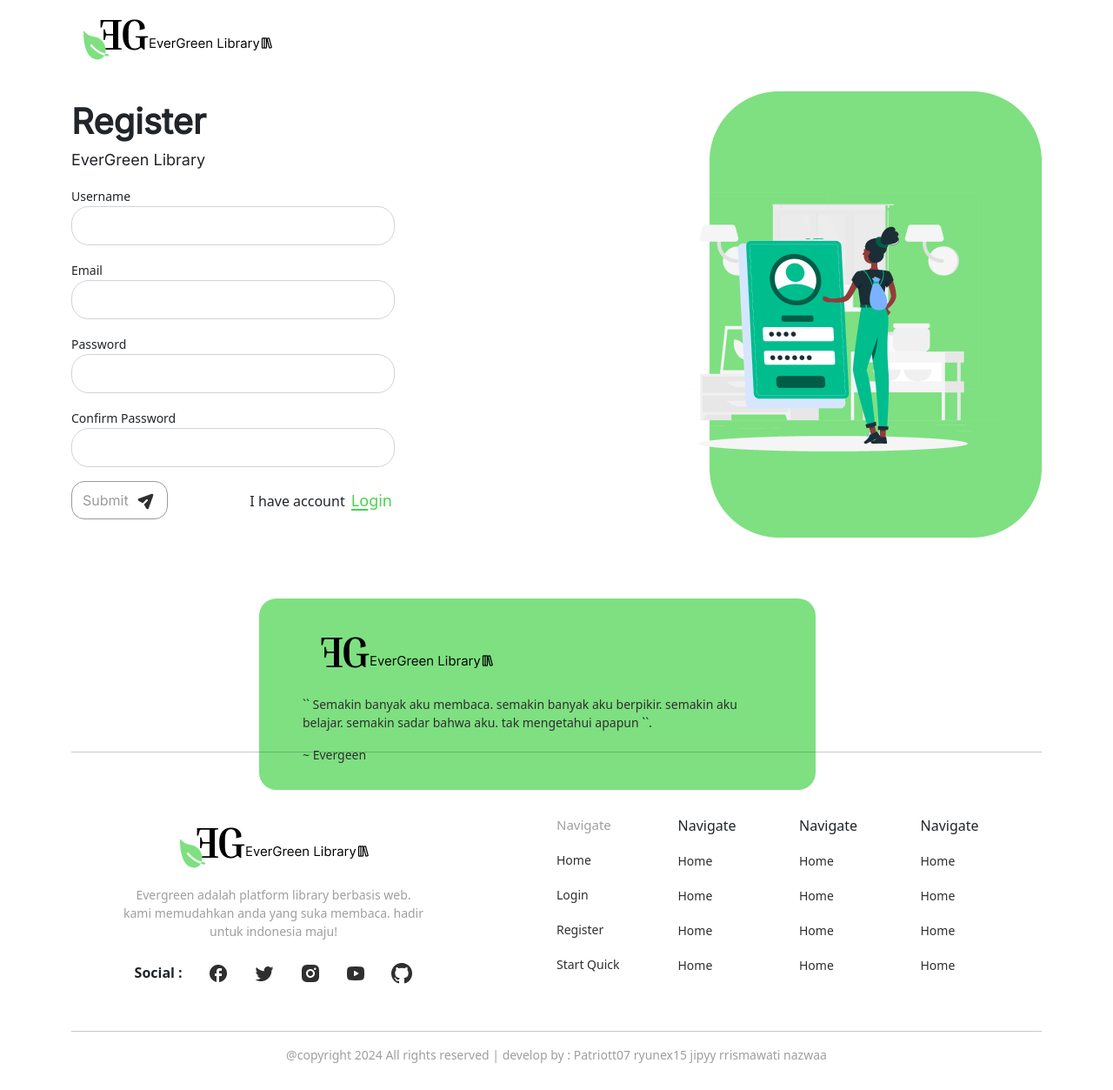
After one commit to Patriott07/EverGreenLibrary, a CodeIgniter 4 app: template app/Views/Regispage.php in a window 1280 px wide. The commit adds this page. Shown: the whole page at 87% size. Run offline with PHP 8.4 and a stand-in for CodeIgniter, Linux system fonts and the light colour scheme; the template is opened without the code that fills it, so the values that code supplies are empty; some libraries are stand-ins or nearby versions; some web fonts are replaced.

Commit message:
menambahkan register page dan login page. register style done

```diff
--- a/app/Config/Routes.php
+++ b/app/Config/Routes.php
@@ -18,10 +18,14 @@ use App\Controllers\Home;
 $routes->get('/', [Home::class, 'index']);
 
 $routes->get('/auth', [AuthController::class, 'index']);
+$routes->get('/signup', [AuthController::class, 'registrasipage']);
 
 /**
  * End
  * */
+
+
+
 
 /**
  * Route logic system POST | PUT | DELETE
--- a/app/Controllers/AuthController.php
+++ b/app/Controllers/AuthController.php
@@ -24,4 +24,8 @@ class AuthController extends BaseController
         dd($this->lib_auth->hashToText($hash));
         // dd(textToHash());
     }
+
+    public function registrasipage(){
+        return view('Regispage');
+    }
 }
--- /dev/null
+++ b/app/Views/Loginpage.php
@@ -0,0 +1,3 @@
+<!--
+    File ini dibuat menggunakan boostrap
+ -->
--- /dev/null
+++ b/app/Views/Regispage.php
@@ -0,0 +1,60 @@
+<!--
+    File ini dibuat menggunakan boostrap
+ -->
+
+<?= view('./component/header-bs') ?>
+
+<div class="gap-footer container">
+    <?= view('./component/NavbarWithLogo-bs') ?>
+    <div class="d-flex justify-content-between align-items-center">
+        <div class="col-md-6">
+            <div class="ff1 fw-b fs40 ">
+                Register
+            </div>
+            <div class="ff1 fw-m fs18 mb-3">
+                EverGreen Library
+            </div>
+
+            <form action="" class="my-3 col-md-8" method="post">
+                <div class="mb-3">
+                    <label for="username">Username</label>
+                    <input type="text" id="username" name="username" class="form-control">
+                </div>
+                <div class="mb-3">
+                    <label for="email">Email</label>
+                    <input type="email" id="email" name="email" class="form-control">
+                </div>
+                <div class="mb-3">
+                    <label for="password">Password</label>
+                    <input type="password" id="password" name="password" class="form-control">
+                </div>
+                <div class="mb-3">
+                    <label for="confirmpassword">Confirm Password</label>
+                    <input type="password" id="confirmpassword" name="confirmpassword" class="form-control">
+                </div>
+
+                <div class="mb-3 a-dash d-flex justify-content-between align-items-center">
+                    <button type="submit" class="button-icon d-flex justify-content-between gap-2 align-items-center">
+                        <div class="text ff1">
+                            Submit
+                        </div>
+                        <div class="icon">
+                            <img src="<?= base_url('./image/icon/send.png') ?>" alt="" srcset="">
+                        </div>
+                    </button>
+                    <span class="">
+                        I have account <a href="/signin">Login</a>
+                    </span>
+                </div>
+
+
+
+            </form>
+        </div>
+        <div class="w-fit-c">
+            <img src="<?= base_url('./image/img-register.png') ?>" alt="">
+        </div>
+    </div>
+</div>
+
+<?= view('./component/footer-bs') ?>
--- a/public/css/global.css
+++ b/public/css/global.css
@@ -75,13 +75,16 @@
     padding: 8px 12px;
     background-color: #fff;
     border-radius: 15px;
-    border: 1px solid black;
+    color:  rgb(156, 154, 154);
+    border: 1px solid rgb(156, 154, 154);
     transition: all 0.3s 0.2s;
 }
 
 
 .button-icon:hover{
-    opacity: 0.8;
+    border: 1px solid rgb(156, 154, 154);
+    opacity: 0.7;
+    padding: 8px 16px;
 
 }
 
@@ -96,3 +99,56 @@
 .w-fit-c{
     width: fit-content;
 }
+
+label{
+    font-size: 14px;
+    position: relative;
+}
+
+label:active::before{
+    content: " > ";
+    font-size: 14px;
+}
+
+input{
+    height: 45px;
+    max-width: 415px;
+    border-radius: 20px!important;
+    padding: 20px!important;
+    color: rgb(142, 142, 142)!important;
+    transition: all 0.4s!important;
+    background-color: #fff;
+}
+
+input:focus{
+    color: #2f2f2f!important;
+    margin-left: 5px!important;
+    outline: none!important;
+    max-width: 435px;
+    box-shadow: 6px 8px 6px rgba(147, 147, 147, 0.285)!important;
+    font-size: 14px!important;
+
+}
+
+.a-dash a{
+    position: relative;
+    color: #4AD34F!important;
+    transition: all 0.3s 0.1s;
+    font-size: 18px;
+    margin: 0px 3px;
+}
+
+.a-dash a::before{
+    content: "";
+    transition: all 0.3s 0.1s;
+    width: 40%;
+    height: 2px;
+    background-color: #4AD34F;
+    position: absolute;
+    bottom: 0;
+    left: 0;
+}
+.a-dash a:hover::before{
+    content: "";
+    width: 0%;
+}
```
